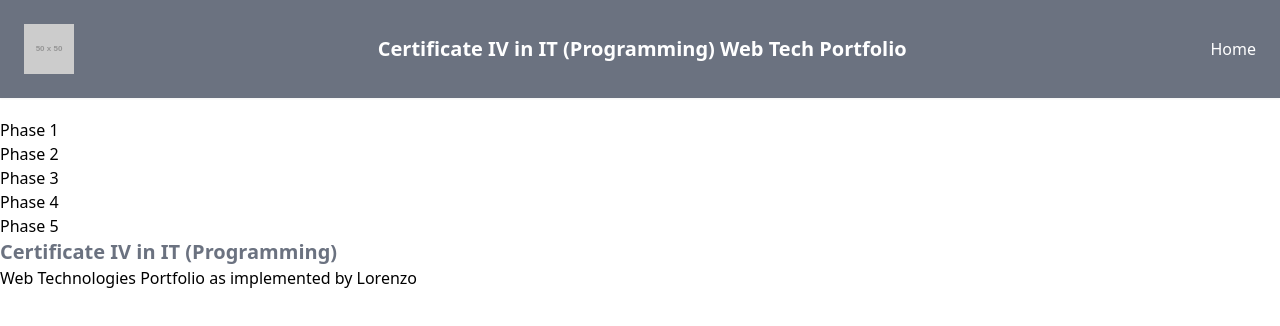
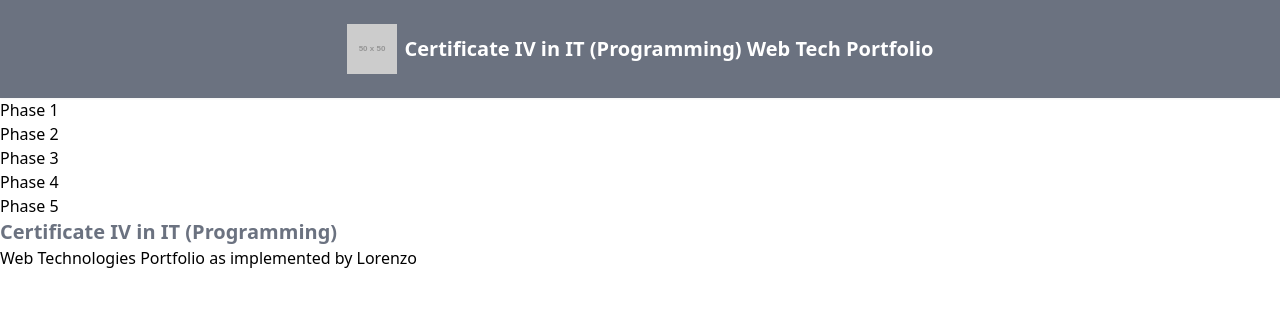
Before and after one commit to LegendLoreLori/WebTech-Portfolio, a website: page index.html in a window 1280 px wide. Drawn offline with Linux system fonts and the light colour scheme; placeholder pictures from the web are drawn by us.

Commit message:
feat: finalise header design

```diff
--- a/index.html
+++ b/index.html
@@ -2,26 +2,26 @@
 <html lang="en">
 <head>
     <meta charset="UTF-8">
+    <meta name="viewport" content="width=device-width, initial-scale=1">
     <title>CERT IV Web Tech Portfolio</title>
     <link rel="stylesheet" href="./assets/css/site.css">
 </head>
-<body>
-<header class="w-full mb-5 text-white bg-gray-500 shadow-sm">
-    <div class="flex flex-col items-center justify-between p-6 mx-auto md:flex-row gap-2">
+<body class="">
+<header class="text-white bg-gray-500 shadow-sm">
+    <div class="flex flex-col items-center justify-center p-6 mx-auto md:flex-row gap-2">
         <img src="https://via.placeholder.com/50" alt="Portfolio Logo" width="50" height="50">
         <h1 class="text-xl font-bold">Certificate IV in IT (Programming) Web Tech Portfolio</h1>
-        <p>Home</p>
     </div>
 </header>
-<main>
+<main class="min-h-full">
     <p>Phase 1</p>
     <p>Phase 2</p>
     <p>Phase 3</p>
     <p>Phase 4</p>
     <p>Phase 5</p>
+</main>
+<footer class="">
     <h2 class="text-xl font-bold text-gray-500">Certificate IV in IT (Programming)</h2>
-</main>
-<footer>
     <p> Web Technologies Portfolio as implemented by Lorenzo</p>
 </footer>
 </body>
```
Also changed, not shown: assets/css/site.css.
